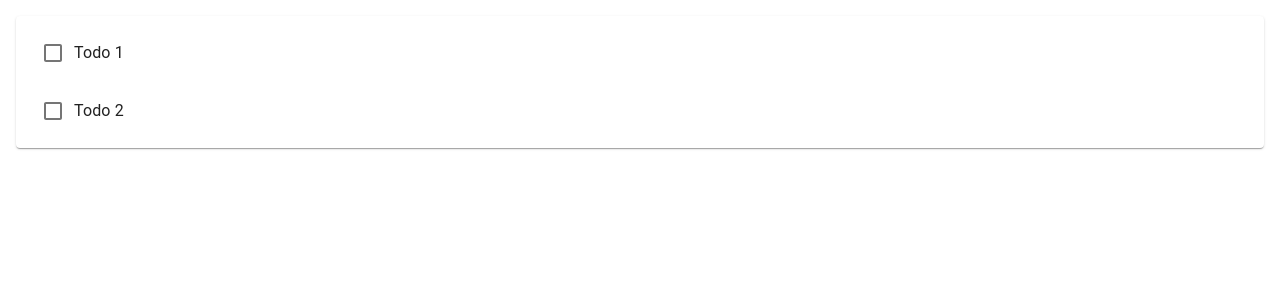
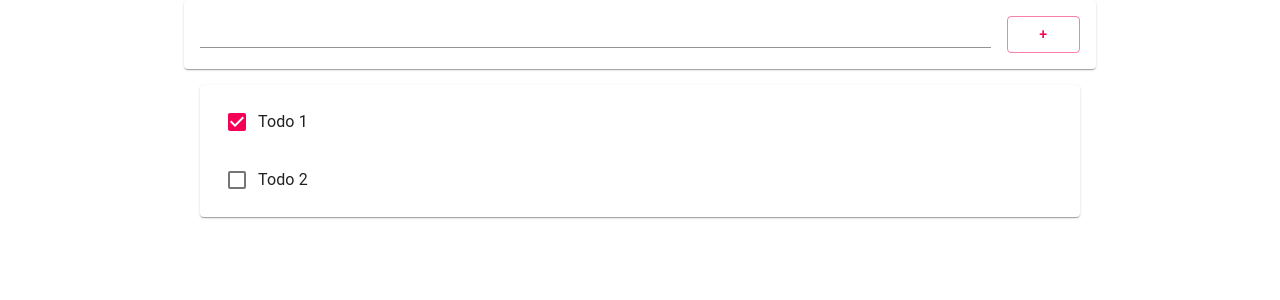
Before and after one commit to dbstjqls/todo-react-app, a React (Create React App) app: page / in a window 1280 px wide. Shown: the top 300 px of the page. Built offline with nearby package versions, Linux system fonts and the light colour scheme.

Commit message:
9. React 이벤트 핸들러로 목록 추가하기

```diff
--- /dev/null
+++ b/src/AddTodo.js
@@ -0,0 +1,56 @@
+import React from "react";
+import { TextField, Paper, Button, Grid } from "@material-ui/core";
+
+class AddTodo extends React.Component {
+    constructor(props){
+        super(props);
+        this.state = {item: {title:""}};
+        this.add = props.add;
+    }
+    onInputChange =(e)=>{
+        const thisItem = this.state.item;
+        thisItem.title = e.target.value;
+        this.setState({item:thisItem});
+        console.log(thisItem);
+    }
+
+    onButtonClick =()=>{
+        this.add(this.state.item);
+        this.setState({item:{title:""}});
+    }
+
+    enterKeyEventHandler =(e)=>{
+        if(e.key =='Enter'){
+            this.onButtonClick();
+        }
+    }
+    render(){
+        return (
+            <Paper style={{margine:16, padding:16}}>
+                <Grid container>
+                    <Grid xs={11} md={11} item style={{paddingRight:16}}>
+                        <TextField
+                        placehoder="Add Todo here"
+                        fullWidth
+                        onChange={this.onInputChange}
+                        value={this.state.item.title}
+                        onKeyPress={this.enterKeyEventHandler}
+                        />
+                    </Grid>
+                    <Grid xs={1} md={1} item>
+                        <Button
+                        fullWidth
+                        color="secondary"
+                        variant="outlined"
+                        onClick={this.onButtonClick}
+                        >
+                            +
+                        </Button>
+                    </Grid>
+                </Grid>
+            </Paper>
+        );
+    }
+}
+
+export default AddTodo;
--- a/src/App.js
+++ b/src/App.js
@@ -1,19 +1,29 @@
 import React from 'react';
 import Todo from './Todo';
-import {Paper, List} from "@material-ui/core";
+import AddTodo from './AddTodo';
+import {Paper, List, Container} from "@material-ui/core";
 import './App.css';
 
 class App extends React.Component {
-    constructor(props){ //매개변수 props 생성자
+    constructor(props){
         super(props);
         this.state ={
             items: [
-                {id:0, title:"Todo 1 ", done:false},
-                {id:1, title:"Todo 2 ", done:false},
+                {id:"todo0", title:"Todo 1 ", done:true},
+                {id:"todo1", title:"Todo 2 ", done:false},
             ],
         };
+    };
+
+    add =(item)=>{
+        const thisItems = this.state.items;
+        item.id = "ID-" + thisItems.length;
+        item.done =false;
+        thisItems.push(item);
+        this.setState({items:thisItems});
+        console.log("items:",this.state.items);
+
     }
-
     render(){
         var todoItems =this.state.items.length >0 &&(
             <Paper style={{margin:16}}>
@@ -23,10 +33,16 @@
                 ))}
                 </List>
             </Paper>
-
         );
 
-        return <div className="App">{todoItems}</div>;
+        return (
+            <div className="App">
+                <Container maxWidth="md">
+                    <AddTodo add={this.add}/>
+                    <div className="TodoList">{todoItems}</div>
+                </Container>
+            </div>
+        );
     }
 }
 
```
